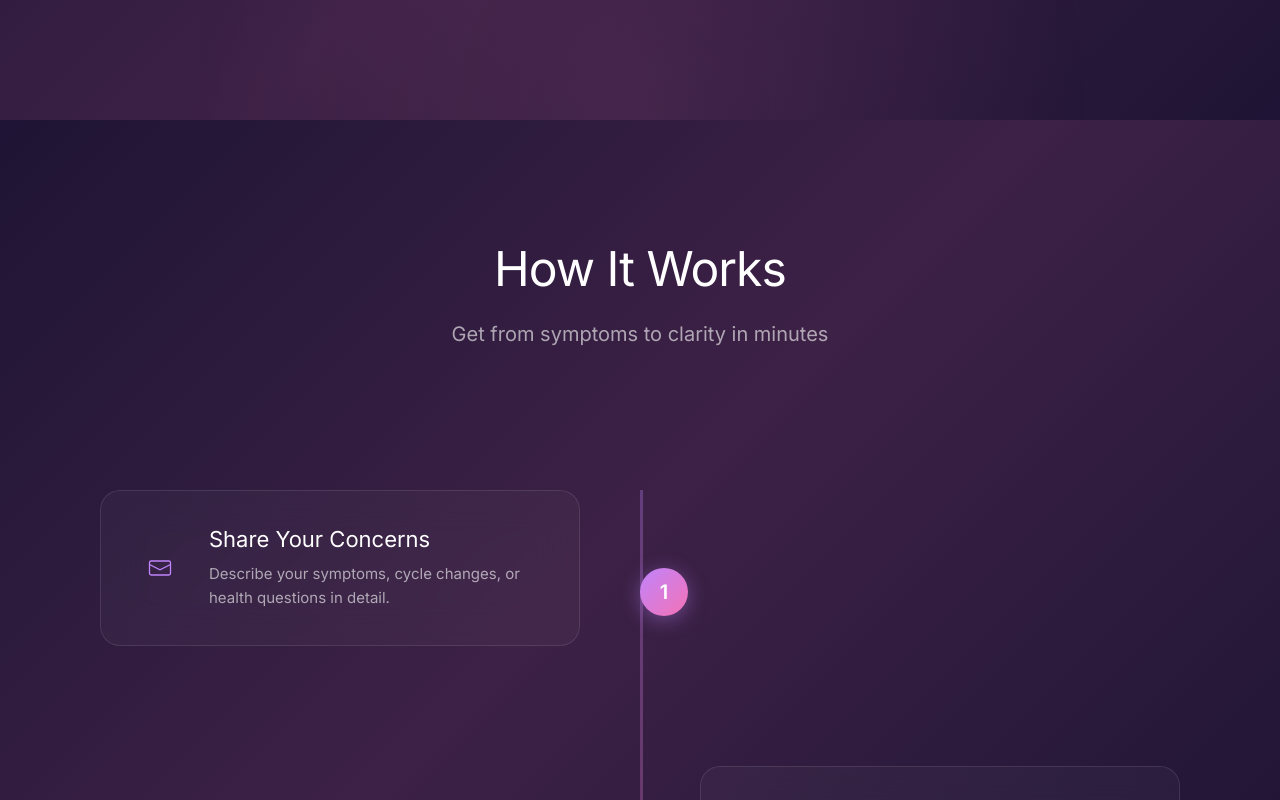
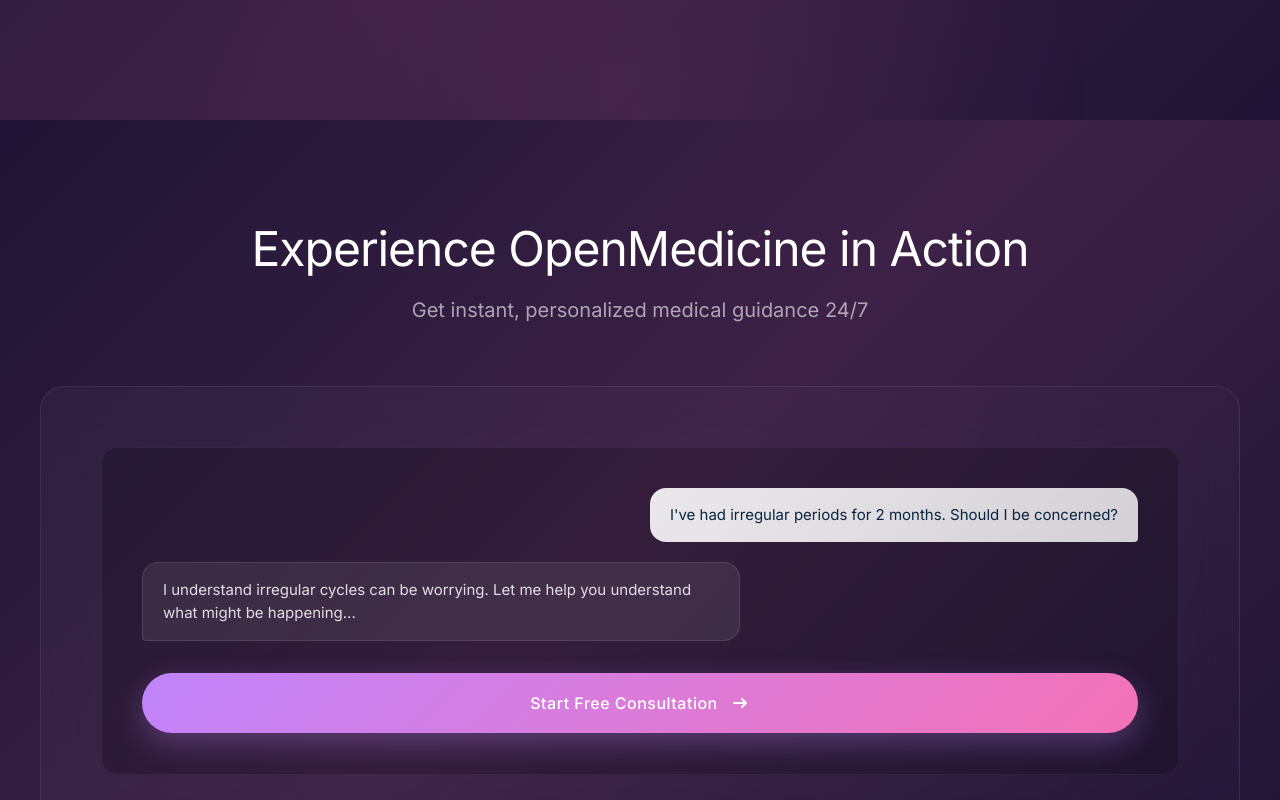
Before and after one commit to connie-q-yang/cyrus-med-frontend, a React (Create React App) app: page /xx in a window 1280 px wide. Shown: the part 680-1480 px from the top of the page. Built offline with nearby package versions, Linux system fonts and the light colour scheme; no server answers; the database is empty.

Commit message:
move demo up

```diff
--- a/src/App.js
+++ b/src/App.js
@@ -20,9 +20,9 @@
       <BackgroundOrbs />
       <Header />
       <Hero />
+      <ChatPreview />
       <HowItWorks />
       <TrustSection />
-      <ChatPreview />
       <Waitlist />
       <FAQ />
     </>
```
Also changed, not shown: .claude/settings.local.json.
